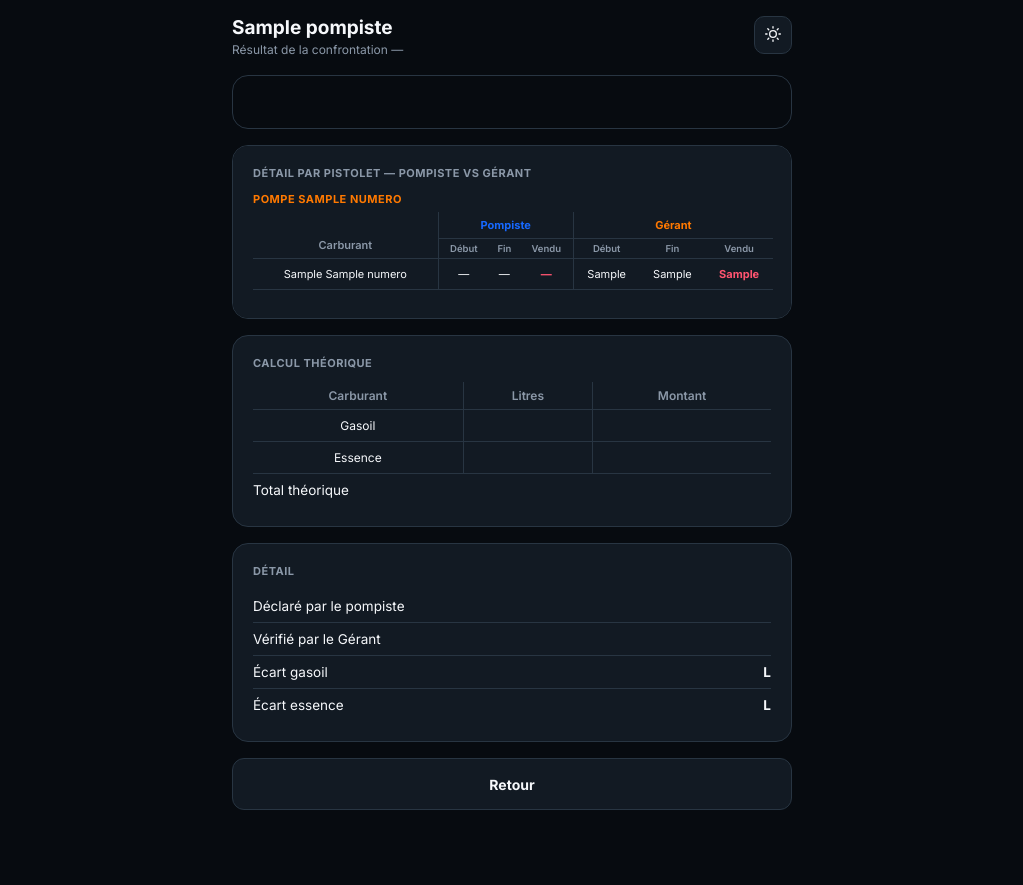
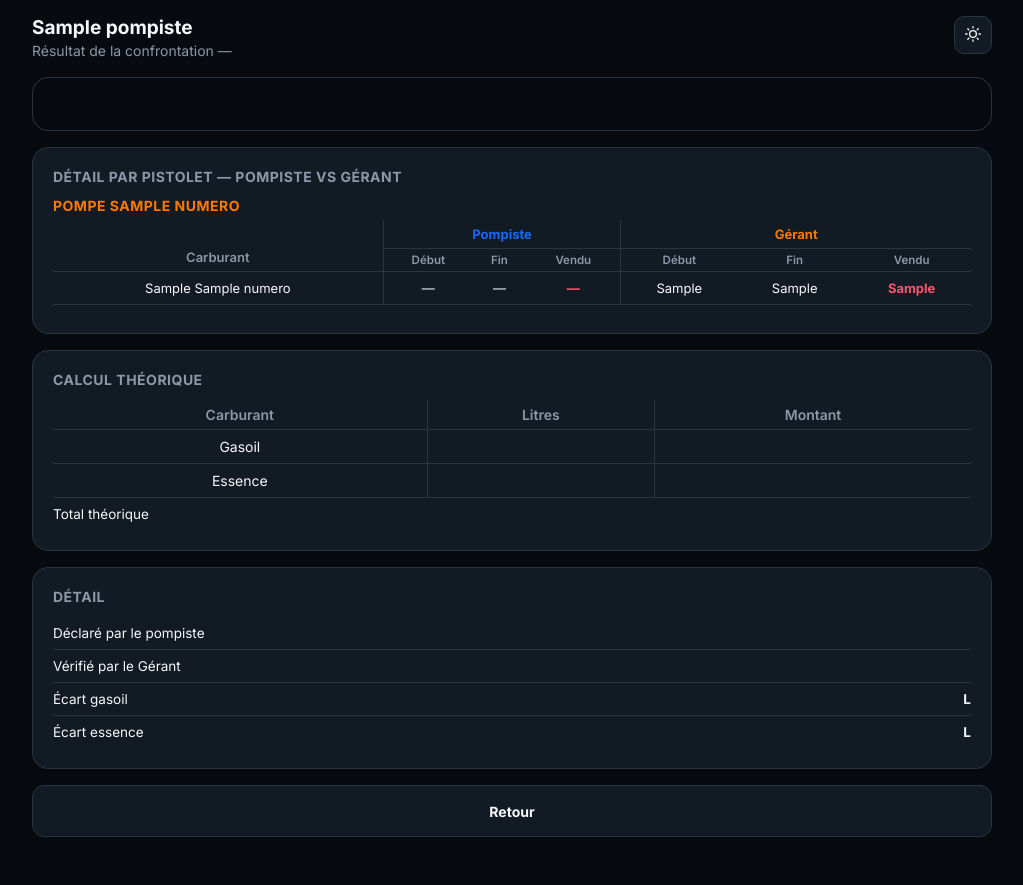
Before and after one commit to Connecticlab/STATION_TRACK, a Django app: template accounts/templates/accounts/gerant_confrontation_resultat.html in a window 1280 px wide. Shown: the whole page, without its empty margins (128-1151 px from the left). Before the commit the page ends 810 px from the top, so only its background shows below. Run offline with Django 5.2, Linux system fonts and the light colour scheme; the template is opened without the code that fills it: most values are stand-ins (such as "Sample title", 1, 10 or a date in 2020).

Commit message:
Design: gerant_confrontation_resultat elargi sur PC (960px) et toutes les tailles de texte augmentees pour une meilleure lisibilite

```diff
--- a/accounts/templates/accounts/gerant_confrontation_resultat.html
+++ b/accounts/templates/accounts/gerant_confrontation_resultat.html
@@ -15,9 +15,12 @@
 html,body{margin:0;min-height:100%;font-family:var(--font-sans);background:var(--black);color:var(--white);transition:background .2s ease,color .2s ease}
 body{padding:16px;padding-bottom:48px}
 .wrap{max-width:560px;margin:0 auto}
+@media(min-width:900px){
+  .wrap{max-width:960px}
+}
 .header{margin-bottom:18px}
 .header h1{font-size:19px;margin:0}
-.header .sub{font-size:12px;color:var(--muted);margin-top:3px}
+.header .sub{font-size:14px;color:var(--muted);margin-top:3px}
 .header{display:flex;justify-content:space-between;align-items:flex-start}
 .theme-toggle{
   width:38px;height:38px;border-radius:10px;border:1px solid var(--line);background:var(--panel);
@@ -34,7 +37,7 @@ body{padding:16px;padding-bottom:48px}
 .result-banner h2{font-size:20px;margin:0 0 6px}
 .result-banner .montant{font-size:24px;font-weight:800}
 .card{background:var(--panel);border:1px solid var(--line);border-radius:16px;padding:20px;margin-bottom:16px;overflow-x:auto}
-.card h3{font-size:11px;text-transform:uppercase;letter-spacing:.5px;color:var(--muted);margin:0 0 12px}
+.card h3{font-size:14px;text-transform:uppercase;letter-spacing:.5px;color:var(--muted);margin:0 0 12px}
 .row{display:flex;justify-content:space-between;font-size:13.5px;padding:8px 0;border-bottom:1px solid var(--line)}
 .row:last-child{border-bottom:none}
 .row .lbl{color:var(--white)}
@@ -75,7 +78,7 @@ body{padding:16px;padding-bottom:48px}
     {% if session.resultat == "exact" and session.divergence_signalee %}
       <div class="icon"><svg viewBox="0 0 24 24" width="42" height="42" style="margin:0 auto 8px;display:block;" stroke="currentColor" fill="none" stroke-width="2" stroke-linecap="round" stroke-linejoin="round"><path d="M10.29 3.86L1.82 18a2 2 0 0 0 1.71 3h16.94a2 2 0 0 0 1.71-3L13.71 3.86a2 2 0 0 0-3.42 0z"/><line x1="12" y1="9" x2="12" y2="13"/><line x1="12" y1="17" x2="12.01" y2="17"/></svg></div>
       <h2>Montant en apparence exact</h2>
-      <p style="font-size:11px;color:var(--muted);margin:-2px 0 4px;">Divergence de volume à vérifier ci-dessous</p>
+      <p style="font-size:13px;color:var(--muted);margin:-2px 0 4px;">Divergence de volume à vérifier ci-dessous</p>
     {% elif session.resultat == "exact" %}
       <div class="icon"><svg viewBox="0 0 24 24" width="42" height="42" style="margin:0 auto 8px;display:block;" stroke="currentColor" fill="none" stroke-width="2" stroke-linecap="round" stroke-linejoin="round"><path d="M22 11.08V12a10 10 0 1 1-5.93-9.14"/><polyline points="22 4 12 14.01 9 11.01"/></svg></div>
       <h2>Caisse exacte</h2>
@@ -92,8 +95,8 @@ body{padding:16px;padding-bottom:48px}
   <div class="card">
     <h3>Détail par pistolet — Pompiste vs Gérant</h3>
     {% for groupe_pompe in structure %}
-      <div style="font-size:11px;color:var(--st-orange-text);margin:10px 0 6px;font-weight:700;text-transform:uppercase;letter-spacing:.5px;">Pompe {{ groupe_pompe.pompe.numero }}</div>
-      <table style="width:100%;min-width:520px;border-collapse:collapse;font-size:11px;margin-bottom:8px;">
+      <div style="font-size:14px;color:var(--st-orange-text);margin:10px 0 6px;font-weight:700;text-transform:uppercase;letter-spacing:.5px;">Pompe {{ groupe_pompe.pompe.numero }}</div>
+      <table style="width:100%;min-width:640px;border-collapse:collapse;font-size:13px;margin-bottom:8px;">
         <thead>
           <tr style="border-bottom:1px solid var(--line);">
             <th rowspan="2" style="text-align:center;padding:6px 4px;color:var(--muted);font-weight:600;vertical-align:bottom;">Carburant</th>
@@ -101,12 +104,12 @@ body{padding:16px;padding-bottom:48px}
             <th colspan="3" style="text-align:center;padding:6px 4px;color:var(--st-orange-text);font-weight:700;border-left:1px solid var(--line);">Gérant</th>
           </tr>
           <tr style="border-bottom:1px solid var(--line);">
-            <th style="text-align:center;padding:4px;color:var(--muted);font-weight:600;font-size:9.5px;border-left:1px solid var(--line);">Début</th>
-            <th style="text-align:center;padding:4px;color:var(--muted);font-weight:600;font-size:9.5px;">Fin</th>
-            <th style="text-align:center;padding:4px;color:var(--muted);font-weight:600;font-size:9.5px;">Vendu</th>
-            <th style="text-align:center;padding:4px;color:var(--muted);font-weight:600;font-size:9.5px;border-left:1px solid var(--line);">Début</th>
-            <th style="text-align:center;padding:4px;color:var(--muted);font-weight:600;font-size:9.5px;">Fin</th>
-            <th style="text-align:center;padding:4px;color:var(--muted);font-weight:600;font-size:9.5px;">Vendu</th>
+            <th style="text-align:center;padding:4px;color:var(--muted);font-weight:600;font-size:11.5px;border-left:1px solid var(--line);">Début</th>
+            <th style="text-align:center;padding:4px;color:var(--muted);font-weight:600;font-size:11.5px;">Fin</th>
+            <th style="text-align:center;padding:4px;color:var(--muted);font-weight:600;font-size:11.5px;">Vendu</th>
+            <th style="text-align:center;padding:4px;color:var(--muted);font-weight:600;font-size:11.5px;border-left:1px solid var(--line);">Début</th>
+            <th style="text-align:center;padding:4px;color:var(--muted);font-weight:600;font-size:11.5px;">Fin</th>
+            <th style="text-align:center;padding:4px;color:var(--muted);font-weight:600;font-size:11.5px;">Vendu</th>
           </tr>
         </thead>
         <tbody>
@@ -130,7 +133,7 @@ body{padding:16px;padding-bottom:48px}
 
   <div class="card">
     <h3>Calcul théorique</h3>
-    <table style="width:100%;border-collapse:collapse;font-size:12px;">
+    <table style="width:100%;border-collapse:collapse;font-size:14px;">
       <thead>
         <tr style="border-bottom:1px solid var(--line);">
           <th style="text-align:center;padding:6px 4px;color:var(--muted);font-weight:600;">Carburant</th>
```
